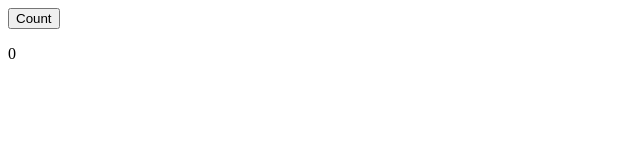
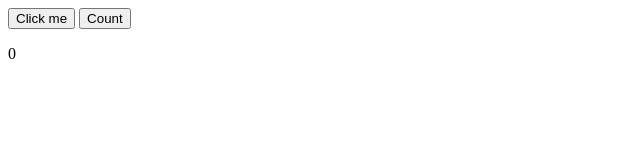
Before and after one commit to Sheeba-07/HTMl_CSS_JS_projects, a plain HTML site: page DSJavaScript/index.html in a window 1280 px wide. Shown: the whole page, without its empty margins (0-640 px from the left). Drawn offline with Linux system fonts and the light colour scheme.

Commit message:
formatting button.js

```diff
--- a/DSJavaScript/button.js
+++ b/DSJavaScript/button.js
@@ -1,6 +1,4 @@
-//const btn=document.getElementById("btn");
-//button.addEventListener("click",function(){alert("button clicked")})
-//btn.addEventListener("click",function(){document.body.style.backgroundColor="pink";});
+
 //console.log(17*5);
 // function greet(){
 //   console.log("hello");
@@ -16,8 +14,32 @@
 // }
 // let result=multiply(3,4,2);
 // console.log(result);
-const btn=document.getElementById("btn");
-let count=0;
-btn.addEventListener("click",function(){count++;
-  document.getElementById("count").innerText=count;
+
+// COUNT BUTTON
+const btnn = document.getElementById("btnn");
+let count = 0;
+
+btnn.addEventListener("click", function () {
+    count++;
+    document.getElementById("count").innerText = count;
 });
+
+
+// CLICK BUTTON EVENTS
+const btn = document.getElementById("btn");
+
+// Normal Click Alert
+btn.addEventListener("click", function () {
+    alert("Button clicked");
+});
+
+// Change Background Color
+btn.addEventListener("click", function () {
+    document.body.style.backgroundColor = "pink";
+});
+
+
+// DOUBLE CLICK EVENT
+btn.addEventListener("dblclick", function () {
+    alert("Double click detected!");
+});
--- a/DSJavaScript/index.html
+++ b/DSJavaScript/index.html
@@ -7,7 +7,8 @@
   <title>Document</title>
 </head>
 <body>
-  <button id="btn" >Count</button>
+  <button id="btn" >Click me</button>
+  <button id="btnn" >Count</button>
   <p id="count">0</p>
 </body>
 <script src="button.js"></script>
```
